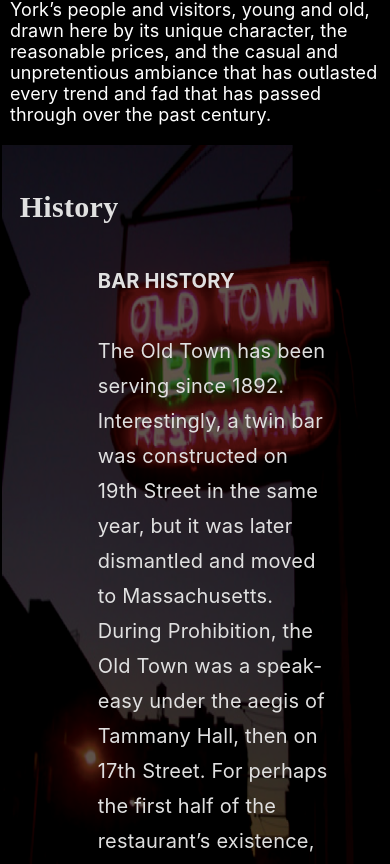
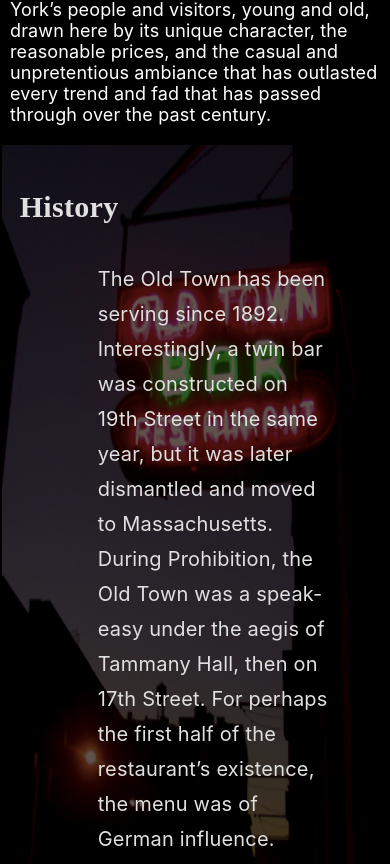
Before and after one commit to fkaltman/Old-Town-Bar, a React (Create React App) app: page / in a window 390 px wide. Shown: the part 939-1803 px from the top of the page. Built offline with nearby package versions, Linux system fonts and the light colour scheme.

Commit message:
new changes to history

```diff
--- a/src/App.css
+++ b/src/App.css
@@ -488,4 +488,30 @@ a:hover{
   }
 }
 
-@media (min-width: 375px)
+@media (min-width: 375px) and (max-width: 600px) {
+
+
+  .bar-text {
+    top: 10%;
+    max-height: 75px;
+  }
+
+  .bar-text-div {
+    max-height: 150px;
+  }
+}
+
+@media (max-width: 580px) {
+  .bar-history-title {
+    display: none;
+  }
+
+  .bar-text-div {
+    top: 5%;
+  }
+
+  .bar-text {
+    max-height: 75px;
+
+  }
+}
--- a/src/components/History.jsx
+++ b/src/components/History.jsx
@@ -136,7 +136,7 @@ function History() {
       <span className="history-title">History</span>
       <div className = 'bar-text-div'>
         {" "}
-        <span className="bar-text"><strong>BAR HISTORY</strong>
+        <span className="bar-text"><strong className = 'bar-history-title'>BAR HISTORY</strong>
         <br />
         <br />
         The Old Town has been serving since 1892. Interestingly, a twin bar was
```
